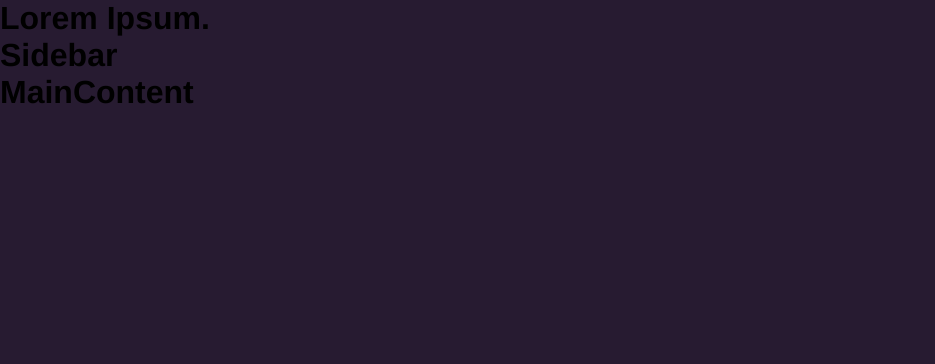
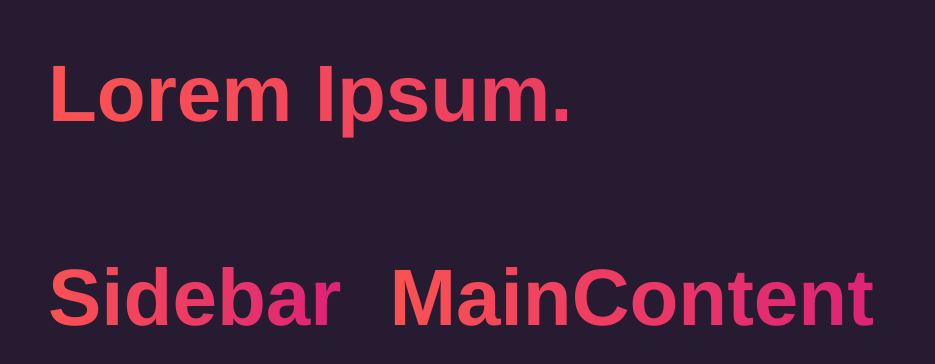
Before and after one commit to LucasMorais1998/react-sass-portfolio, a React (Vite) app: page / in a window 1280 px wide. Shown: the top 364 px of the page, without its empty margins (0-935 px from the left). Built offline with nearby package versions, Linux system fonts and the light colour scheme.

Commit message:
add styles in app.scss

```diff
--- a/src/styles/components/app.scss
+++ b/src/styles/components/app.scss
@@ -0,0 +1,17 @@
+@use "../variables.scss";
+
+#portfolio {
+  display: flex;
+  flex-wrap: wrap;
+  padding: 3rem;
+  gap: 3rem;
+
+  h1 {
+    width: 100%;
+    font-size: 5rem;
+    margin-bottom: 4rem;
+    background: variables.$gradient;
+    -webkit-background-clip: text;
+    -webkit-text-fill-color: transparent;
+  }
+}
--- a/src/styles/variables.scss
+++ b/src/styles/variables.scss
@@ -6,8 +6,8 @@ $bg-color: #111;
 $bg-color-secondary: #1d1d1d;
 $container-border-radius: 10px;
 $card-border-radius: 5px;
-$gradient: liner-gradient(
+$gradient: linear-gradient(
   90deg,
   rgba(250, 82, 82, 1) 0%,
-  rgba(221, 36, 118) 100%
+  rgba(221, 36, 118, 1) 98%
 );
```
